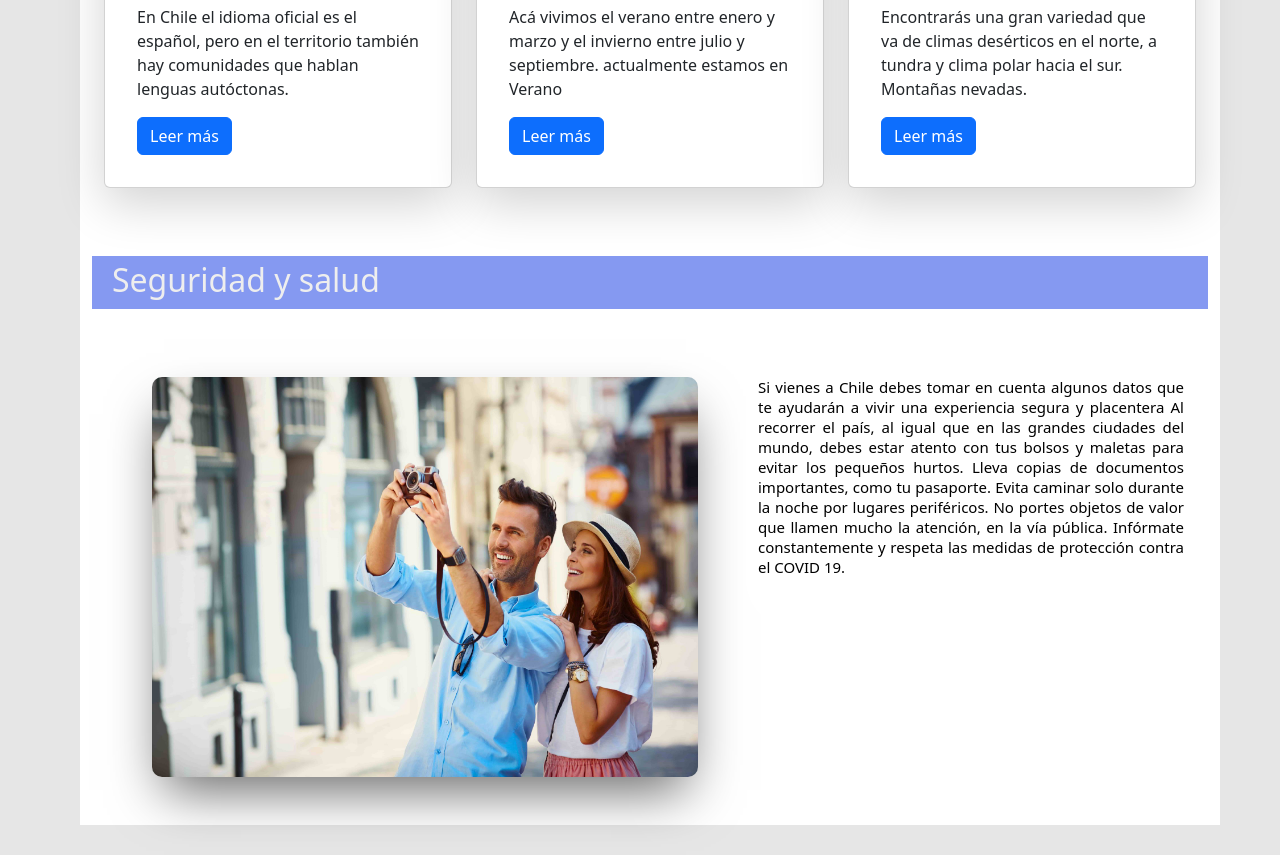
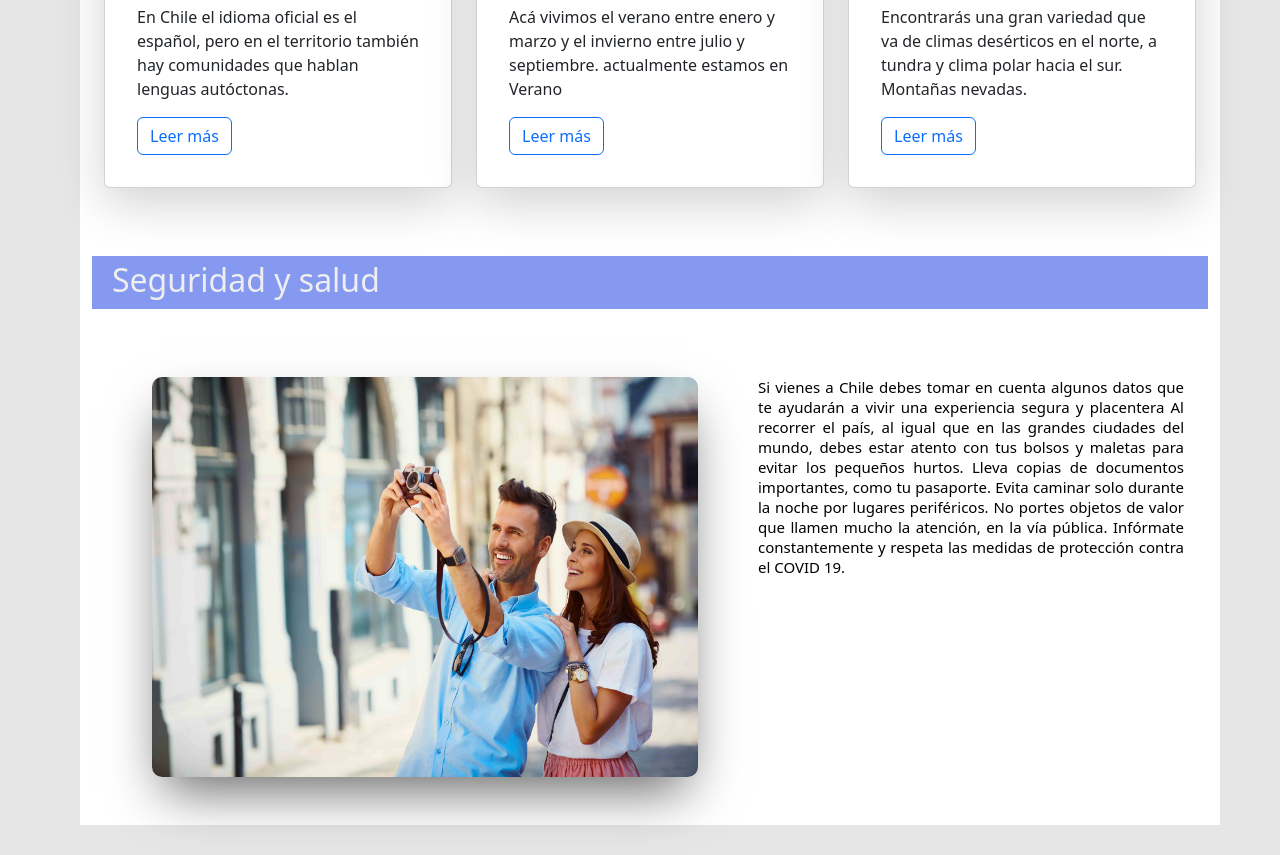
Before and after one commit to NicoGodoy1/PFGodoy, a plain HTML site: page sobrechile.html in a window 1280 px wide. Shown: the part 1150-2005 px from the top of the page. Drawn offline with nearby package versions, Linux system fonts and the light colour scheme.

Commit message:
ajustes botones tarjetas: cambio color

```diff
--- a/sobrechile.html
+++ b/sobrechile.html
@@ -55,7 +55,7 @@
                             <div class="card-body">
                               <h5 class="card-title">Idioma</h5>
                               <p class="card-text">En Chile el idioma oficial es el español, pero en el territorio también hay comunidades que hablan lenguas autóctonas.</p>
-                              <a href="https://es.wikipedia.org/wiki/Lenguas_de_Chile" class="btn btn-primary col">Leer más</a>
+                              <a href="https://es.wikipedia.org/wiki/Lenguas_de_Chile" class="btn btn-outline-primary col">Leer más</a>
                             </div>
                           </div>
                     </div>
@@ -67,7 +67,7 @@
                               <h5 class="card-title">Estaciones</h5>
                               <p class="card-text">Acá vivimos el verano entre enero y marzo y el invierno entre julio y septiembre.
                                 actualmente estamos en Verano</p>
-                              <a href="https://www.learnchile.cl/descubre-como-se-viven-las-estaciones-del-ano-en-chile/" class="btn btn-primary col">Leer más</a>
+                              <a href="https://www.learnchile.cl/descubre-como-se-viven-las-estaciones-del-ano-en-chile/" class="btn btn-outline-primary col">Leer más</a>
                             </div>
                           </div>
                     </div>
@@ -78,7 +78,7 @@
                             <div class="card-body">
                               <h5 class="card-title">Clima</h5>
                               <p class="card-text">Encontrarás una gran variedad que va de climas desérticos en el norte, a tundra y clima polar hacia el sur. Montañas nevadas. </p>
-                              <a href="https://es.wikipedia.org/wiki/Clima_de_Chile" class="btn btn-primary col">Leer más</a>
+                              <a href="https://es.wikipedia.org/wiki/Clima_de_Chile" class="btn btn-outline-primary col">Leer más</a>
                             </div>
                         </div>
                     </div>
```
